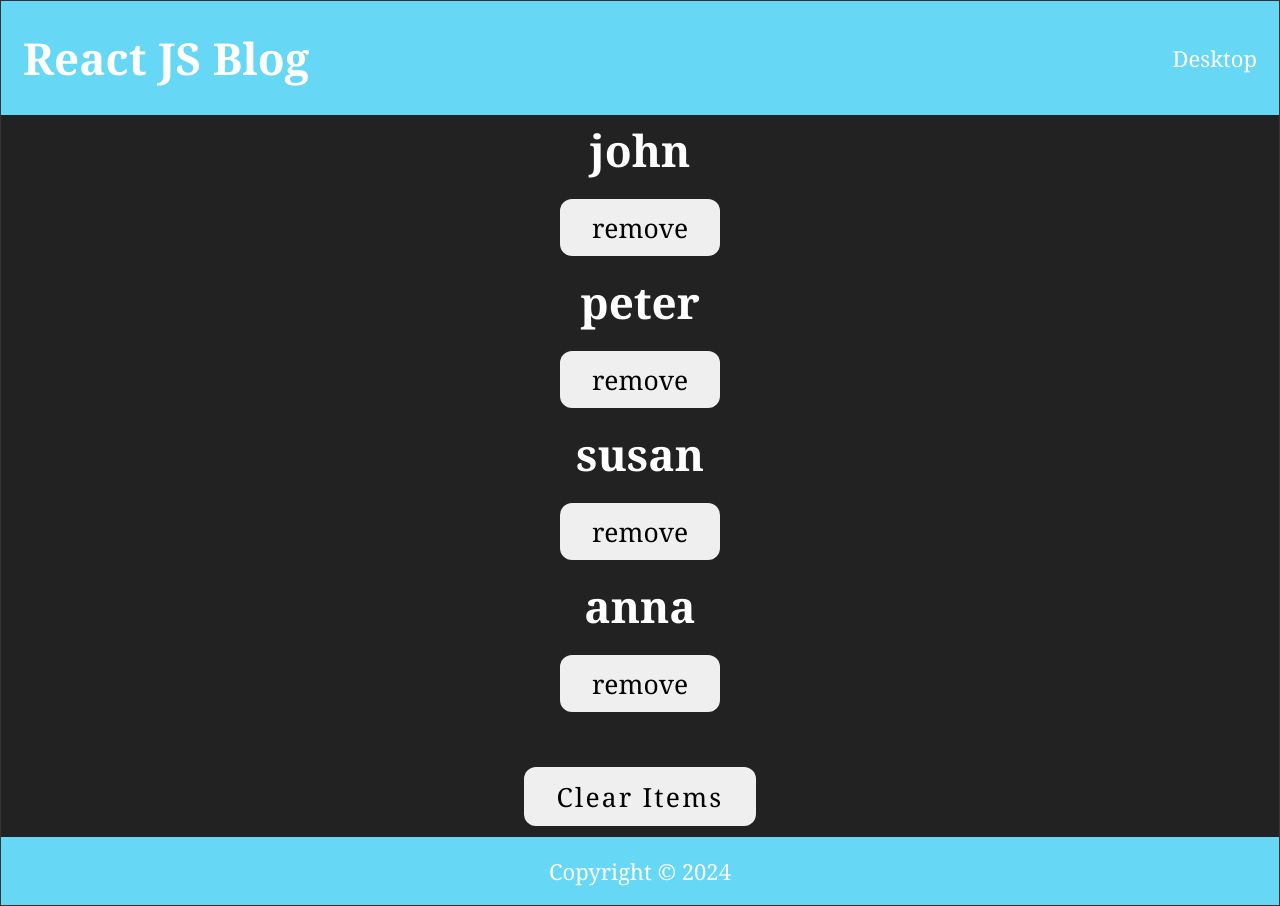
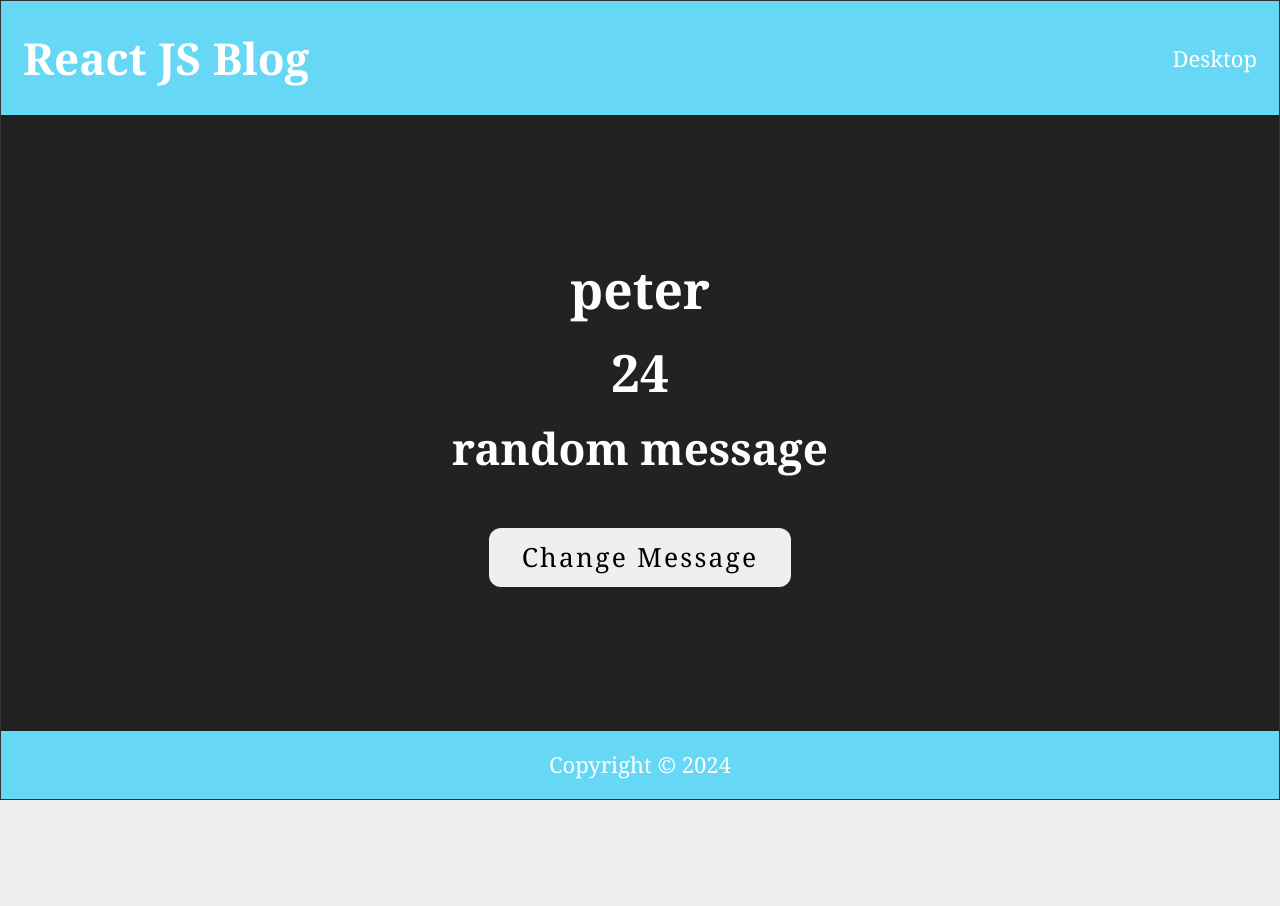
Before and after one commit to Jogata/SoftUni-React-Project, a React (Vite) app in the folder client/: page / in a window 1280 px wide. After the commit the page ends 800 px from the top, so only its background shows below. Built offline with nearby package versions, Linux system fonts and the light colour scheme; a web font is replaced by a local one.

Commit message:
use state exercise

```diff
--- a/client/src/App.jsx
+++ b/client/src/App.jsx
@@ -495,34 +495,30 @@ function useFetch(url) {
 const baseURL = "http://localhost:3030/jsonstore/blog/"
 // ============================================================
 
-const data = [
-  { id: 1, name: 'john' },
-  { id: 2, name: 'peter' },
-  { id: 3, name: 'susan' },
-  { id: 4, name: 'anna' },
-];
+const UseStateObject = () => {
+  const [person, setPerson] = useState({
+    name: 'peter',
+    age: 24,
+    message: 'random message',
+  });
 
-const UseStateArray = () => {
-  const [people, setPeople] = useState(data);
+  // const [name, setName] = useState('peter');
+  // const [age, setAge] = useState(24);
+  // const [message, setMessage] = useState('random message');
 
-  const removeItem = (id) => {
-    let newPeople = people.filter((person) => person.id !== id);
-    setPeople(newPeople);
+  const changeMessage = () => {
+    console.log(person.message);
+    setPerson({ ...person, message: 'hello world' });
+    // setMessage('hello world');
   };
 
   return (
     <>
-      {people.map((person) => {
-        const { id, name } = person;
-        return (
-          <div key={id} className='item'>
-            <h4>{name}</h4>
-            <button onClick={() => removeItem(id)}>remove</button>
-          </div>
-        );
-      })}
-      <button className='btn' onClick={() => setPeople([])}>
-        clear items
+      <h3>{person.name}</h3>
+      <h3>{person.age}</h3>
+      <h4>{person.message}</h4>
+      <button className='btn' onClick={changeMessage}>
+        change message
       </button>
     </>
   );
@@ -535,7 +531,7 @@ function App() {
         <div className="body">
           <Header title="React JS Blog" />
           <div className="container">
-            <UseStateArray />
+            <UseStateObject />
           </div>
           {/* <User name="Jogata" /> */}
           {/* <User render={(isLoggedIn) => isLoggedIn ? "Jogata" : "Guest" } /> */}
```
